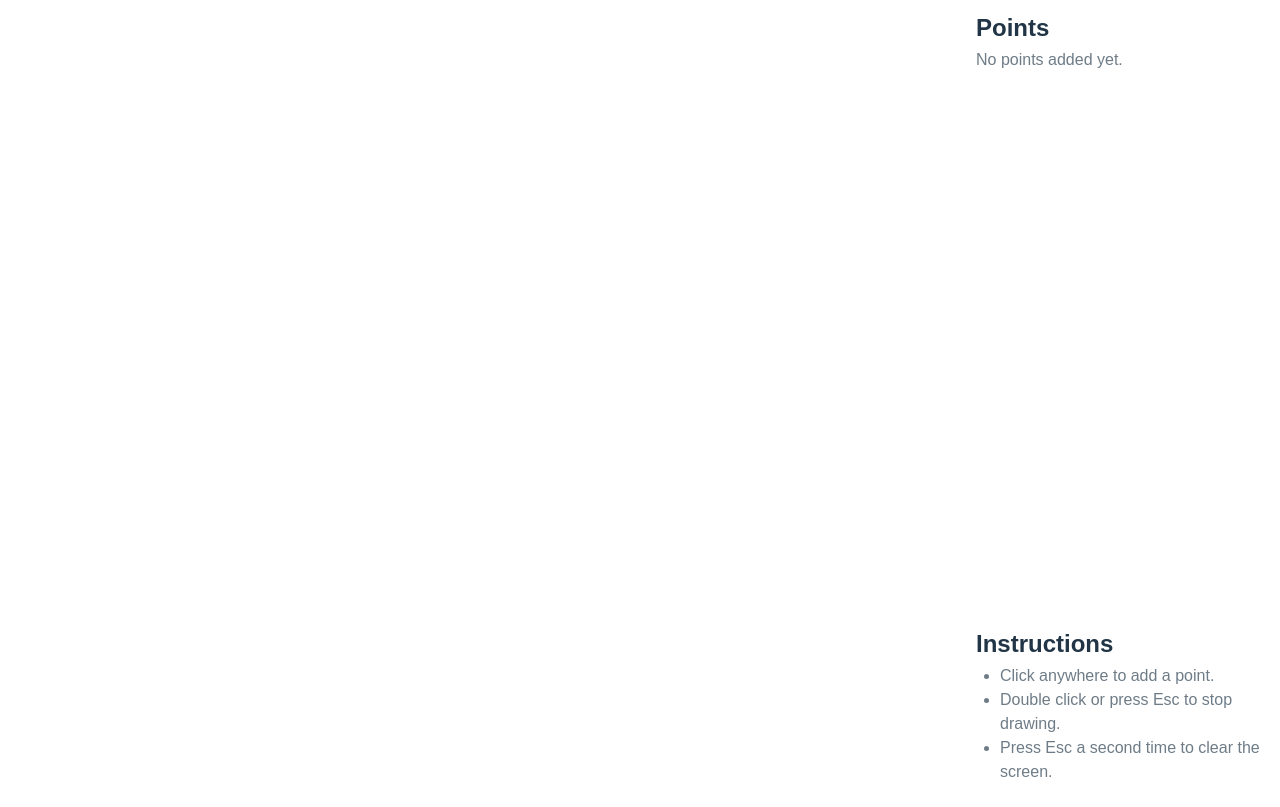
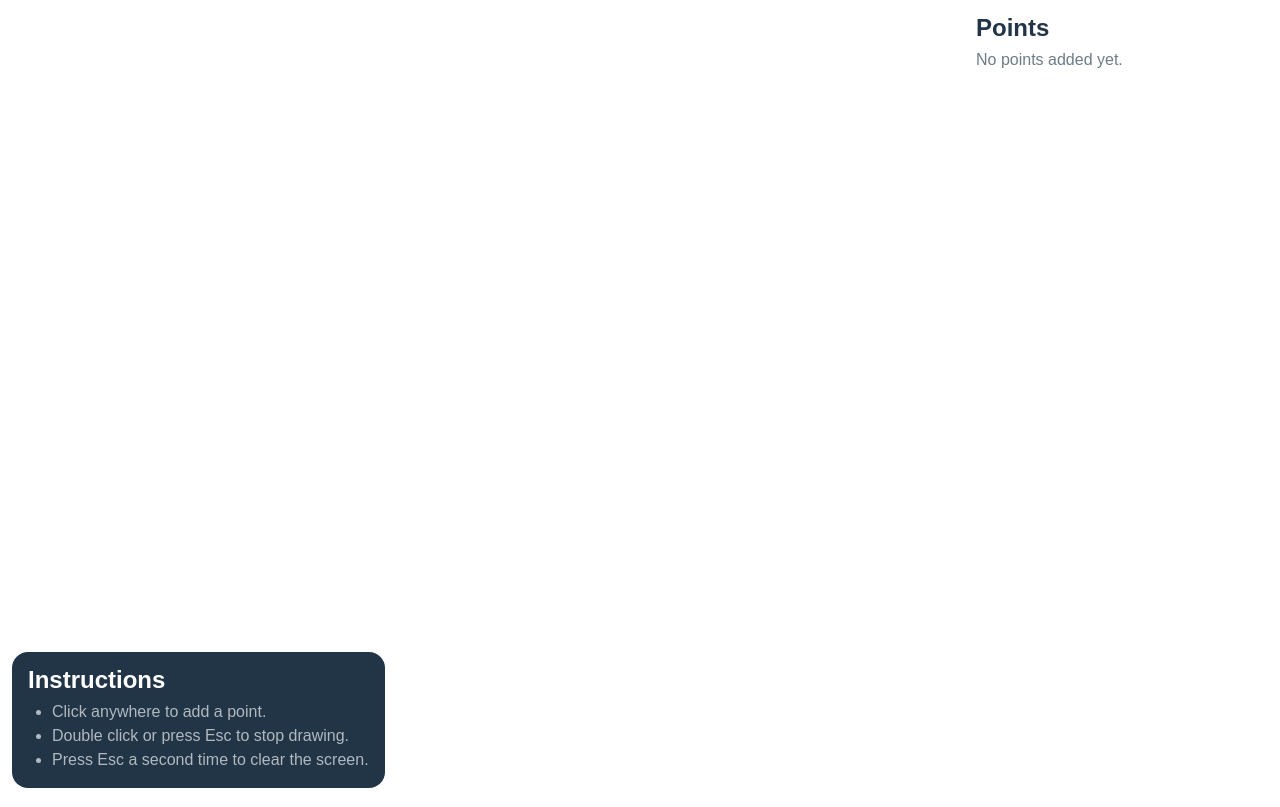
Before and after one commit to TheOmer77/lines, a React (Vite) app: page / in a window 1280 px wide. Built offline with nearby package versions, Linux system fonts and the light colour scheme.

Commit message:
Move instructions to their own component

```diff
--- a/src/App.tsx
+++ b/src/App.tsx
@@ -2,8 +2,10 @@ import { useState } from 'react';
 
 import LineCanvas from './components/LineCanvas';
 import DrawCanvas from './components/DrawCanvas';
+import PointsDisplay from './components/PointsDisplay';
+import Instructions from './components/Instructions';
+
 import type { Line } from './types';
-import PointsDisplay from './components/PointsDisplay';
 
 const App = () => {
   const [points, setPoints] = useState<Line>([]);
@@ -11,6 +13,7 @@ const App = () => {
 
   return (
     <>
+      <Instructions />
       <PointsDisplay points={points} setPoints={setPoints} />
       <DrawCanvas
         points={points}
--- /dev/null
+++ b/src/components/Instructions.tsx
@@ -0,0 +1,14 @@
+const Instructions = () => {
+  return (
+    <div className='instructions'>
+      <h2 className='section-header user-select-none'>Instructions</h2>
+      <ul className='text-secondary list user-select-none'>
+        <li>Click anywhere to add a point.</li>
+        <li>Double click or press Esc to stop drawing.</li>
+        <li>Press Esc a second time to clear the screen.</li>
+      </ul>
+    </div>
+  );
+};
+
+export default Instructions;
--- a/src/components/PointsDisplay.tsx
+++ b/src/components/PointsDisplay.tsx
@@ -51,13 +51,6 @@ const PointsDisplay = ({
           </span>
         )}
       </div>
-
-      <h2 className='section-header user-select-none'>Instructions</h2>
-      <ul className='text-secondary list user-select-none'>
-        <li>Click anywhere to add a point.</li>
-        <li>Double click or press Esc to stop drawing.</li>
-        <li>Press Esc a second time to clear the screen.</li>
-      </ul>
     </div>
   );
 };
--- a/src/index.css
+++ b/src/index.css
@@ -1,5 +1,6 @@
 :root {
   --color-bg: rgb(255, 255, 255);
+  --color-bg--secondary: rgba(255, 255, 255, 0.65);
   --color-text--primary: rgb(33, 53, 71);
   --color-text--secondary: rgba(33, 53, 71, 0.65);
   --color-input: rgba(33, 53, 71, 0.15);
@@ -104,6 +105,21 @@ input:focus {
   width: calc(100% - 1rem);
 }
 
+.instructions {
+  background-color: var(--color-text--primary);
+  color: var(--color-bg);
+  padding: 1rem;
+  border-radius: 1rem;
+  position: fixed;
+  inset-block-end: 0.75rem;
+  inset-inline-start: 0.75rem;
+  z-index: 1;
+}
+
+.instructions .text-secondary {
+  color: var(--color-bg--secondary);
+}
+
 @media (hover: hover) {
   input:hover:not(:focus) {
     background-color: var(--color-input--hover);
@@ -113,8 +129,9 @@ input:focus {
 @media (prefers-color-scheme: dark) {
   :root {
     --color-bg: rgb(22, 37, 49);
+    --color-bg--secondary: rgba(22, 37, 49, 0.65);
     --color-text--primary: rgba(255, 255, 255, 0.87);
-    --color-text--secondary: rgba(255, 255, 255, 0.5);
+    --color-text--secondary: rgba(255, 255, 255, 0.65);
     --color-input: rgba(255, 255, 255, 0.15);
     --color-input--hover: rgba(255, 255, 255, 0.225);
     --color-input--focus: rgba(255, 255, 255, 0.3);
```
